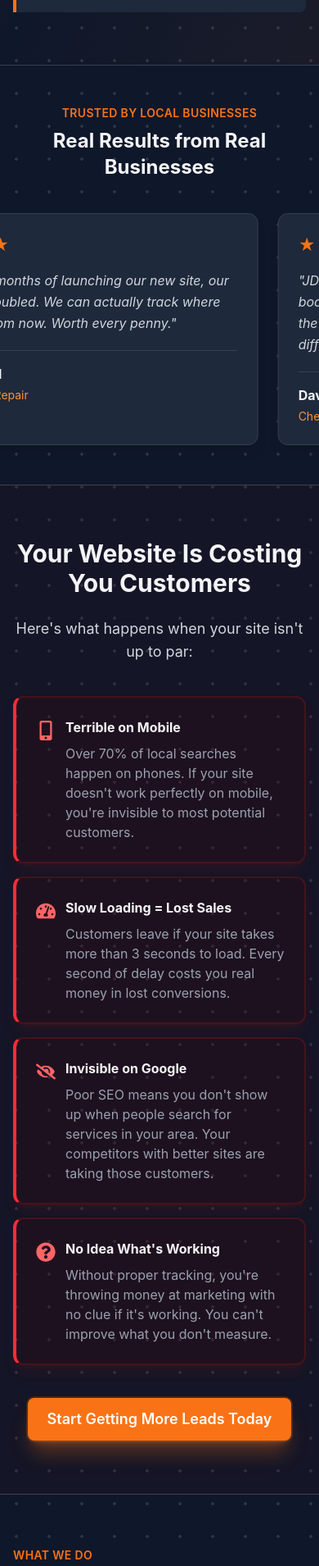
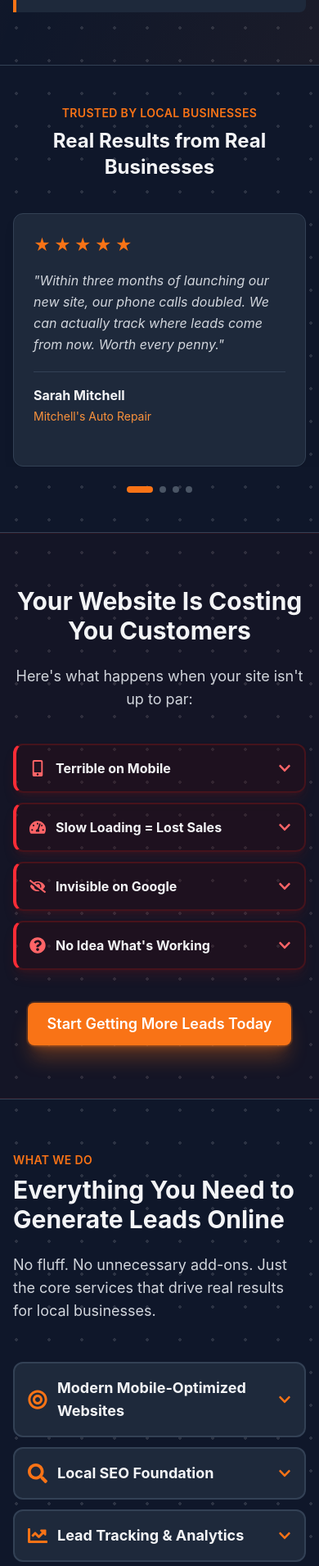
Before and after one commit to nicopandrex/jd-sols-website, a React (Vite) app: page / in a window 390 px wide. Shown: the part 986-2896 px from the top of the page at 82% size. Built offline with nearby package versions, Linux system fonts and the light colour scheme.

Commit message:
MOBIILE DESIGN OPTIMIZATION

```diff
--- a/src/index.css
+++ b/src/index.css
@@ -76,3 +76,13 @@ body {
 .animate-scroll:hover {
   animation-play-state: paused;
 }
+
+/* Hide scrollbar for mobile testimonial carousel */
+.scrollbar-hide {
+  -ms-overflow-style: none;
+  scrollbar-width: none;
+}
+
+.scrollbar-hide::-webkit-scrollbar {
+  display: none;
+}
--- a/src/pages/Home.jsx
+++ b/src/pages/Home.jsx
@@ -1,4 +1,5 @@
-import { FaBullseye, FaSearch, FaChartLine, FaTools, FaMapMarkerAlt, FaMobileAlt, FaTachometerAlt, FaEyeSlash, FaQuestionCircle } from 'react-icons/fa';
+import { useState, useRef, useEffect } from 'react';
+import { FaBullseye, FaSearch, FaChartLine, FaTools, FaMapMarkerAlt, FaMobileAlt, FaTachometerAlt, FaEyeSlash, FaQuestionCircle, FaChevronDown } from 'react-icons/fa';
 import Button from '../components/Button';
 import TestimonialCard from '../components/TestimonialCard';
 import ServiceCard from '../components/ServiceCard';
@@ -6,6 +7,10 @@ import FAQItem from '../components/FAQItem';
 import SEO from '../components/SEO';
 
 export default function Home() {
+  const [openProblem, setOpenProblem] = useState(null);
+  const [openService, setOpenService] = useState(null);
+  const [activeTestimonial, setActiveTestimonial] = useState(0);
+  const testimonialScrollRef = useRef(null);
   const testimonials = [
     {
       name: 'Sarah Mitchell',
@@ -221,7 +226,52 @@ export default function Home() {
               </h2>
             </div>
 
-            <div className="relative">
+            {/* Mobile: Manual scroll carousel */}
+            <div className="lg:hidden">
+              <div
+                ref={testimonialScrollRef}
+                className="flex gap-4 overflow-x-auto snap-x snap-mandatory scrollbar-hide px-4 -mx-4"
+                onScroll={(e) => {
+                  const scrollLeft = e.target.scrollLeft;
+                  const width = e.target.offsetWidth;
+                  const index = Math.round(scrollLeft / width);
+                  setActiveTestimonial(index);
+                }}
+              >
+                {testimonials.map((testimonial, index) => (
+                  <div key={index} className="flex-shrink-0 w-full snap-center">
+                    <TestimonialCard {...testimonial} />
+                  </div>
+                ))}
+              </div>
+
+              {/* Scroll indicators */}
+              <div className="flex justify-center gap-2 mt-6">
+                {testimonials.map((_, index) => (
+                  <button
+                    key={index}
+                    onClick={() => {
+                      const container = testimonialScrollRef.current;
+                      if (container) {
+                        container.scrollTo({
+                          left: container.offsetWidth * index,
+                          behavior: 'smooth'
+                        });
+                      }
+                    }}
+                    className={`h-2 rounded-full transition-all duration-300 ${
+                      activeTestimonial === index
+                        ? 'w-8 bg-primary-500'
+                        : 'w-2 bg-gray-600 hover:bg-gray-500'
+                    }`}
+                    aria-label={`Go to testimonial ${index + 1}`}
+                  />
+                ))}
+              </div>
+            </div>
+
+            {/* Desktop: Auto-scroll carousel */}
+            <div className="hidden lg:block relative">
               <div className="flex gap-6 animate-scroll">
                 {/* First set of testimonials */}
                 {testimonials.map((testimonial, index) => (
@@ -253,6 +303,36 @@ export default function Home() {
               </p>
 
               <div className="space-y-4 mb-10">
+                {/* Mobile: Dropdown version */}
+                <div className="lg:hidden space-y-3">
+                  {[
+                    { icon: FaMobileAlt, title: 'Terrible on Mobile', text: "Over 70% of local searches happen on phones. If your site doesn't work perfectly on mobile, you're invisible to most potential customers." },
+                    { icon: FaTachometerAlt, title: 'Slow Loading = Lost Sales', text: "Customers leave if your site takes more than 3 seconds to load. Every second of delay costs you real money in lost conversions." },
+                    { icon: FaEyeSlash, title: 'Invisible on Google', text: "Poor SEO means you don't show up when people search for services in your area. Your competitors with better sites are taking those customers." },
+                    { icon: FaQuestionCircle, title: "No Idea What's Working", text: "Without proper tracking, you're throwing money at marketing with no clue if it's working. You can't improve what you don't measure." }
+                  ].map((problem, index) => (
+                    <div key={index} className="bg-red-950/20 border-2 border-red-900/40 rounded-xl border-l-4 border-l-red-500 overflow-hidden shadow-lg shadow-red-900/20">
+                      <button
+                        onClick={() => setOpenProblem(openProblem === index ? null : index)}
+                        className="w-full flex items-center justify-between p-4 text-left"
+                      >
+                        <div className="flex items-center gap-3">
+                          <problem.icon className="text-red-400 text-xl flex-shrink-0" />
+                          <h3 className="font-bold text-gray-100">{problem.title}</h3>
+                        </div>
+                        <FaChevronDown className={`text-red-400 transition-transform ${openProblem === index ? 'rotate-180' : ''}`} />
+                      </button>
+                      {openProblem === index && (
+                        <div className="px-4 pb-4">
+                          <p className="text-gray-400 text-sm">{problem.text}</p>
+                        </div>
+                      )}
+                    </div>
+                  ))}
+                </div>
+
+                {/* Desktop: Full display */}
+                <div className="hidden lg:block space-y-4">
                   <div className="bg-red-950/20 border-2 border-red-900/40 rounded-xl p-6 border-l-4 border-l-red-500 hover:border-red-500 hover:bg-red-950/30 transition-all shadow-lg shadow-red-900/20">
                     <div className="flex items-start gap-3">
                       <FaMobileAlt className="text-red-400 text-2xl mt-1 flex-shrink-0" />
@@ -305,6 +385,7 @@ export default function Home() {
                     </div>
                   </div>
                 </div>
+              </div>
 
               <div className="text-center">
                 <Button to="/contact" variant="cta" size="lg">
@@ -330,7 +411,41 @@ export default function Home() {
               </p>
             </div>
 
-            <div className="grid grid-cols-1 md:grid-cols-2 gap-8 max-w-5xl mx-auto">
+            {/* Mobile: Accordion version */}
+            <div className="md:hidden space-y-3 max-w-3xl mx-auto mb-8">
+              {services.map((service, index) => (
+                <div key={index} className="bg-dark-card border-2 border-dark-border rounded-xl overflow-hidden">
+                  <button
+                    onClick={() => setOpenService(openService === index ? null : index)}
+                    className="w-full flex items-center justify-between p-4 text-left hover:bg-dark-hover transition-colors"
+                  >
+                    <div className="flex items-center gap-3">
+                      <div className="text-2xl text-primary-500">{service.icon}</div>
+                      <h3 className="font-bold text-gray-100 text-lg">{service.title}</h3>
+                    </div>
+                    <FaChevronDown className={`text-primary-500 transition-transform flex-shrink-0 ${openService === index ? 'rotate-180' : ''}`} />
+                  </button>
+                  {openService === index && (
+                    <div className="px-4 pb-4 border-t border-dark-border pt-4">
+                      <p className="text-gray-300 mb-4 text-sm leading-relaxed">{service.description}</p>
+                      {service.outcomes && service.outcomes.length > 0 && (
+                        <ul className="space-y-2">
+                          {service.outcomes.map((outcome, idx) => (
+                            <li key={idx} className="text-gray-400 text-sm flex items-start gap-2">
+                              <span className="text-primary-500 mt-0.5 flex-shrink-0">✓</span>
+                              <span>{outcome}</span>
+                            </li>
+                          ))}
+                        </ul>
+                      )}
+                    </div>
+                  )}
+                </div>
+              ))}
+            </div>
+
+            {/* Desktop: Grid with cards */}
+            <div className="hidden md:grid grid-cols-1 md:grid-cols-2 gap-8 max-w-5xl mx-auto">
               {services.map((service, index) => (
                 <ServiceCard key={index} {...service} />
               ))}
@@ -360,15 +475,15 @@ export default function Home() {
               {process.map((step, index) => (
                 <div
                   key={index}
-                  className="bg-dark-card border border-dark-border rounded-xl p-8 mb-6 hover:border-primary-500/50 transition-all"
+                  className="bg-dark-card border border-dark-border rounded-xl p-4 lg:p-8 mb-4 lg:mb-6 hover:border-primary-500/50 transition-all"
                 >
-                  <div className="flex gap-6">
+                  <div className="flex gap-3 lg:gap-6">
                     <div className="flex-shrink-0">
-                      <div className="text-4xl font-bold text-primary-500/40">{step.number}</div>
+                      <div className="text-2xl lg:text-4xl font-bold text-primary-500/40">{step.number}</div>
                     </div>
                     <div>
-                      <h3 className="text-2xl font-bold text-gray-100 mb-3">{step.title}</h3>
-                      <p className="text-gray-400 text-lg leading-relaxed">{step.description}</p>
+                      <h3 className="text-lg lg:text-2xl font-bold text-gray-100 mb-2 lg:mb-3">{step.title}</h3>
+                      <p className="text-gray-400 text-sm lg:text-lg leading-relaxed">{step.description}</p>
                     </div>
                   </div>
                 </div>
@@ -431,7 +546,7 @@ export default function Home() {
                 </Button>
               </div>
 
-              <div className="bg-dark-card border border-dark-border rounded-xl p-8 shadow-2xl">
+              <div className="hidden lg:block bg-dark-card border border-dark-border rounded-xl p-8 shadow-2xl">
                 <div className="mb-6">
                   <p className="text-sm font-semibold text-primary-400 mb-4 uppercase tracking-wider">Sample Monthly Report</p>
                   <div className="relative bg-primary-500 border-2 border-primary-600 rounded-xl p-6 mb-4 shadow-lg hover:shadow-2xl hover:shadow-primary-500/30 transition-all duration-300">
```
Lines whose indentation alone changed are shown as unchanged.
